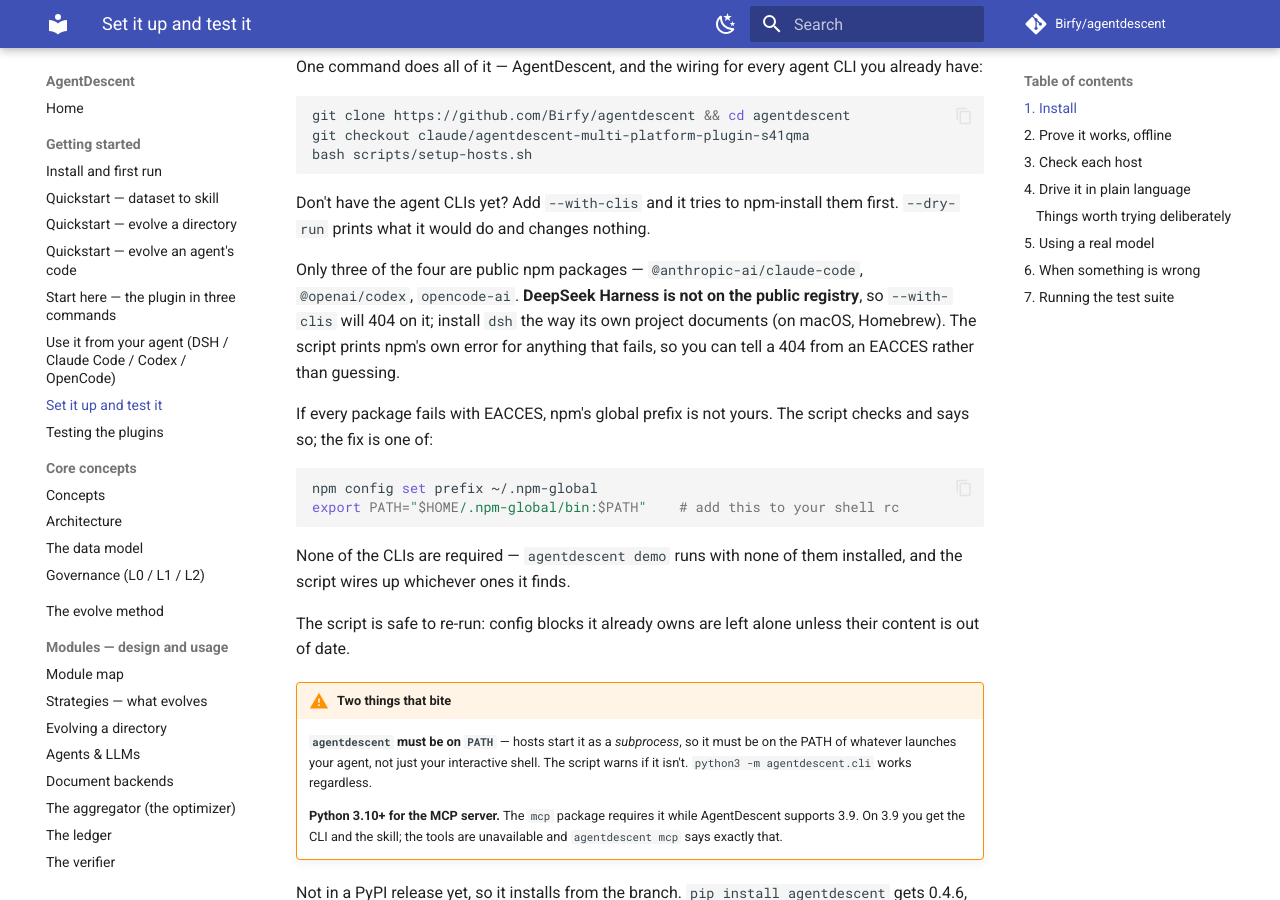
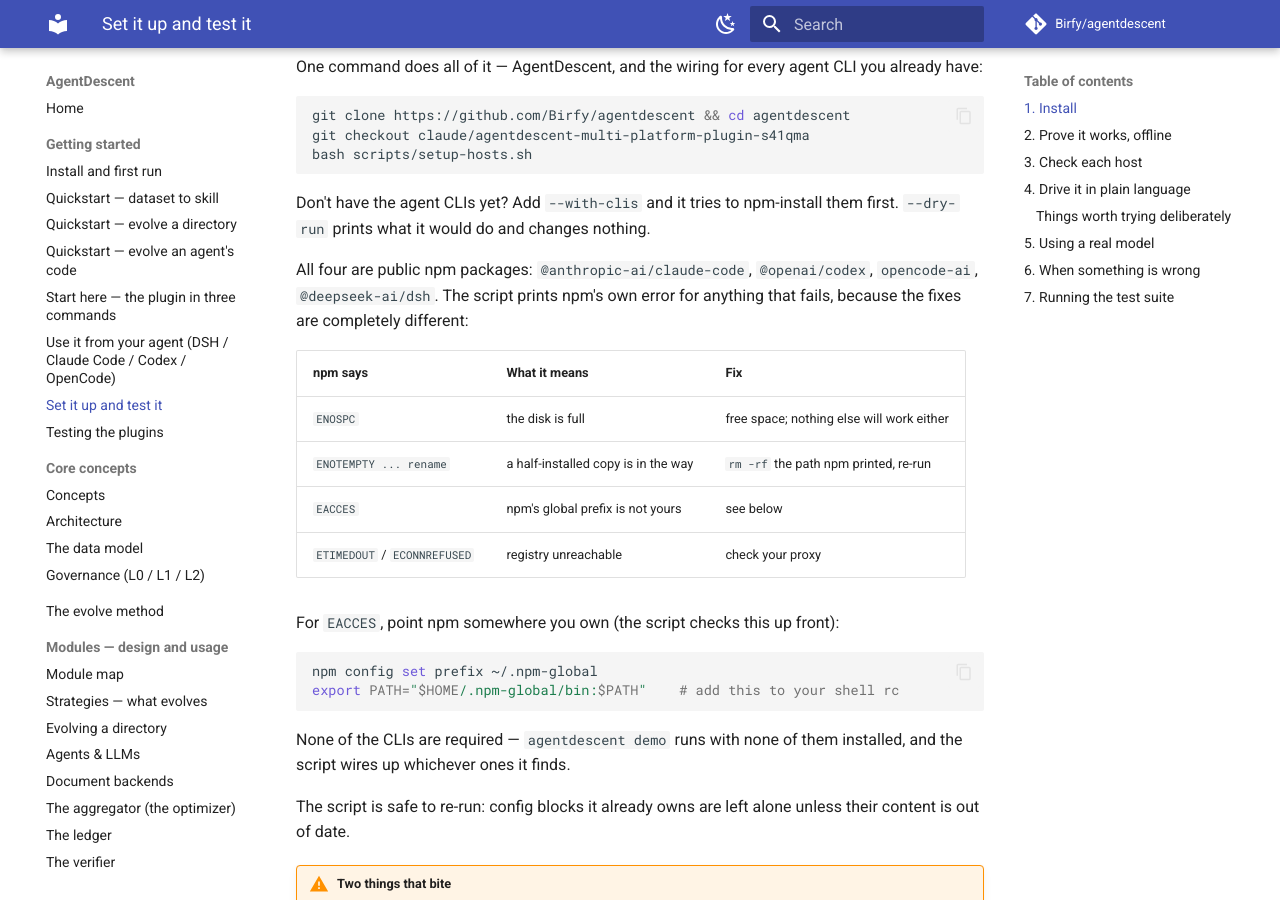
Before and after one commit to Birfy/agentdescent, an MkDocs documentation site: the page built from docs/testing-guide.md, in a window 1280 px wide and 900 px high, scrolled down 319 px. Built offline with MkDocs 1.6.1 and Material for MkDocs 9.7.7, drawn with Linux system fonts in a browser that asks for light colours; comment, search, counter and statistics services are not loaded.

Commit message:
dsh IS on npm; the real failures were a full disk and a half-installed copy
With npm's errors no longer hidden, the same macOS run showed what had actually
gone wrong, and one of the three was mine.

I had told the user "@deepseek-ai/dsh is not on the public registry" -- inferred
from a Homebrew path plus a failure whose reason I had suppressed. It is on the
registry: `npm view @deepseek-ai/dsh version` returns 0.1.2-rc.1, which is
exactly what their re-run installed, upgrading them from 0.1.0-rc.7 to the
version this branch was verified against. Corrected in both the script and the
guide.

The two genuine failures were ENOSPC (a full disk, which no amount of npm
advice fixes) and ENOTEMPTY on a rename (a half-installed copy of claude-code in
the way, cleared with rm -rf of the path npm names). Neither was on my guessed
list of causes, which led with EACCES and 404. The list is now the ones seen in
practice, each with its own fix, and the script reports free space next to the
prefix so a full disk is visible before four installs fail on it.

Co-Authored-By: Claude Opus 5 <noreply@anthropic.com>
Claude-Session: https://claude.ai/code/session_01DAK7tHAicY9htv1jMDKwjP

````diff
--- a/docs/testing-guide.md
+++ b/docs/testing-guide.md
@@ -21,14 +21,18 @@ bash scripts/setup-hosts.sh
 Don't have the agent CLIs yet? Add `--with-clis` and it tries to npm-install
 them first. `--dry-run` prints what it would do and changes nothing.
 
-Only three of the four are public npm packages — `@anthropic-ai/claude-code`,
-`@openai/codex`, `opencode-ai`. **DeepSeek Harness is not on the public
-registry**, so `--with-clis` will 404 on it; install `dsh` the way its own
-project documents (on macOS, Homebrew). The script prints npm's own error for
-anything that fails, so you can tell a 404 from an EACCES rather than guessing.
+All four are public npm packages: `@anthropic-ai/claude-code`, `@openai/codex`,
+`opencode-ai`, `@deepseek-ai/dsh`. The script prints npm's own error for
+anything that fails, because the fixes are completely different:
 
-If every package fails with EACCES, npm's global prefix is not yours. The
-script checks and says so; the fix is one of:
+| npm says | What it means | Fix |
+|---|---|---|
+| `ENOSPC` | the disk is full | free space; nothing else will work either |
+| `ENOTEMPTY ... rename` | a half-installed copy is in the way | `rm -rf` the path npm printed, re-run |
+| `EACCES` | npm's global prefix is not yours | see below |
+| `ETIMEDOUT` / `ECONNREFUSED` | registry unreachable | check your proxy |
+
+For `EACCES`, point npm somewhere you own (the script checks this up front):
 
 ```bash
 npm config set prefix ~/.npm-global
````
Also changed, not shown: 1 other file.
